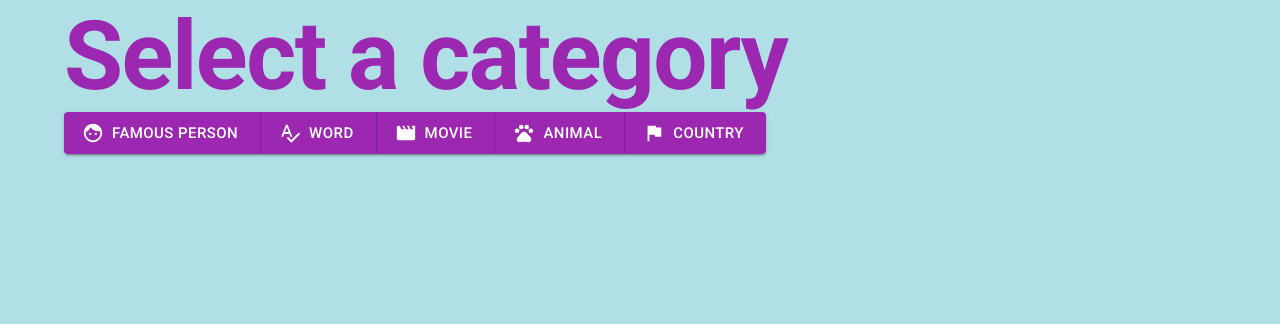
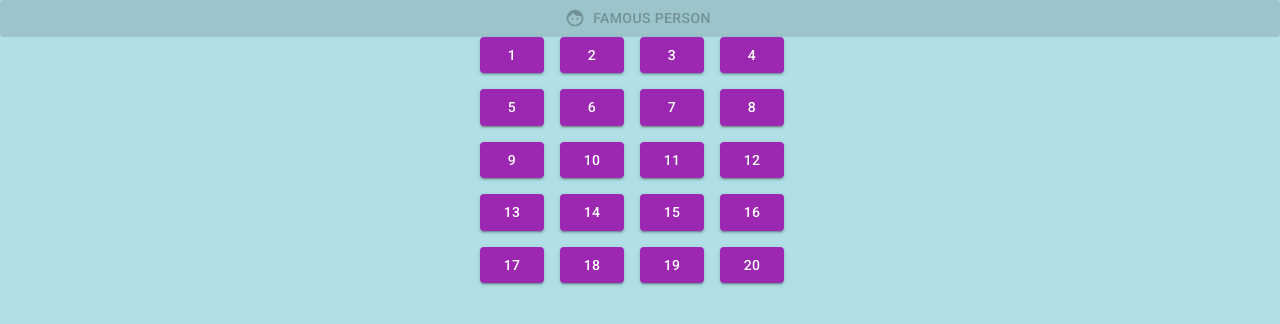
Before and after one commit to pmatos96/hint-quest, a Next.js app: page /game in a window 1280 px wide. Both pictures are taken after a click on the button "FAMOUS PERSON". Shown: the top 324 px of the page. Built offline with nearby package versions, Linux system fonts and the light colour scheme.

Commit message:
feat: Adding lodash and hints board component

```diff
--- a/package.json
+++ b/package.json
@@ -15,12 +15,14 @@
     "@fontsource/roboto": "^5.2.5",
     "@mui/icons-material": "^6.4.7",
     "@mui/material": "^6.4.7",
+    "lodash": "^4.17.21",
     "next": "15.2.2",
     "react": "^19.0.0",
     "react-dom": "^19.0.0"
   },
   "devDependencies": {
     "@eslint/eslintrc": "^3",
+    "@types/lodash": "^4.17.16",
     "@types/node": "^20",
     "@types/react": "^19",
     "@types/react-dom": "^19",
--- /dev/null
+++ b/src/app/game/components/HintsBoard.tsx
@@ -0,0 +1,20 @@
+import Button from "@mui/material/Button";
+import Grid from "@mui/material/Grid2";
+import range from "lodash/range";
+const HintsBoard = (): React.ReactNode => {
+  const hintsPositions = Array.from(Array(20).keys());
+
+  return (
+    <Grid width={320} container rowSpacing={2} columnSpacing={2}>
+      {range(1, 21).map((index) => (
+        <Grid>
+          <Button variant="contained" color="secondary" key={index}>
+            {index}
+          </Button>
+        </Grid>
+      ))}
+    </Grid>
+  );
+};
+
+export default HintsBoard;
--- a/src/app/game/page.tsx
+++ b/src/app/game/page.tsx
@@ -1,3 +1,4 @@
+"use client";
 import Typography from "@mui/material/Typography";
 import Box from "@mui/material/Box";
 import Button from "@mui/material/Button";
@@ -7,25 +8,68 @@ import SpellcheckIcon from "@mui/icons-material/Spellcheck";
 import MovieIcon from "@mui/icons-material/Movie";
 import PetsIcon from "@mui/icons-material/Pets";
 import FlagIcon from "@mui/icons-material/Flag";
-import { Container } from "@mui/material";
+import Grid from "@mui/material/Grid2";
+import React from "react";
+import useManageLocalStorage, { GameCategory } from "@/hooks/useManageLocalStorage";
+import HintsBoard from "./components/HintsBoard";
+import { Container, Stack } from "@mui/material";
+
+const GAME_CATEGORIES_MAP: Record<GameCategory, { label: string; icon: React.ReactNode }> = {
+  famousPerson: {
+    label: "Famous person",
+    icon: <FaceIcon />,
+  },
+  word: {
+    label: "Word",
+    icon: <SpellcheckIcon />,
+  },
+  movie: {
+    label: "Movie",
+    icon: <MovieIcon />,
+  },
+  animal: {
+    label: "Animal",
+    icon: <PetsIcon />,
+  },
+  country: {
+    label: "Country",
+    icon: <FlagIcon />,
+  },
+};
 
 export default function Game() {
+  const { gameCategory, setGameCategory } = useManageLocalStorage();
+
   return (
-    <div>
-      <Container sx={{ backgroundColor: "secondary" }}>
-        <Box>
+    <Stack width="100%">
+      {!gameCategory ? (
+        <>
           <Typography variant="h1" fontWeight="bold" color="secondary">
             Select a category
           </Typography>
           <ButtonGroup variant="contained" color="secondary" size="large">
-            <Button startIcon={<FaceIcon />}>Famous person</Button>
-            <Button startIcon={<SpellcheckIcon />}>Word</Button>
-            <Button startIcon={<MovieIcon />}>Movie</Button>
-            <Button startIcon={<PetsIcon />}>Animal</Button>
-            <Button startIcon={<FlagIcon />}>Country</Button>
+            {Object.entries(GAME_CATEGORIES_MAP).map(([key, { label, icon }]) => (
+              <Button key={key} startIcon={icon} onClick={() => setGameCategory(key)}>
+                {label}
+              </Button>
+            ))}
           </ButtonGroup>
-        </Box>
-      </Container>
-    </div>
+        </>
+      ) : (
+        <>
+          <Button
+            variant="contained"
+            color="secondary"
+            disabled
+            startIcon={GAME_CATEGORIES_MAP[gameCategory as GameCategory].icon}
+          >
+            {GAME_CATEGORIES_MAP[gameCategory as GameCategory].label}
+          </Button>
+          <Box display="flex" justifyContent="center" width={"100%"}>
+            <HintsBoard />
+          </Box>
+        </>
+      )}
+    </Stack>
   );
 }
--- a/src/hooks/useManageLocalStorage.tsx
+++ b/src/hooks/useManageLocalStorage.tsx
@@ -8,15 +8,28 @@ type Player = {
 
 type PlayerList = Player[];
 
+export type GameCategory = "famousPerson" | "word" | "movie" | "animal" | "country";
+
 const useManageLocalStorage = () => {
   const [players, setPlayers] = useState<PlayerList>(() => {
     const storedPlayers = localStorage.getItem("players");
     return storedPlayers ? JSON.parse(storedPlayers) : [];
   });
 
+  const [gameCategory, setGameCategory] = useState<GameCategory>(() => {
+    const storedCategory = localStorage.getItem("gameCategory") as GameCategory;
+    return storedCategory || null;
+  });
+
   useEffect(() => {
     localStorage.setItem("players", JSON.stringify(players));
   }, [players]);
+
+  useEffect(() => {
+    if (gameCategory) {
+      localStorage.setItem("gameCategory", gameCategory);
+    }
+  }, [gameCategory]);
 
   const addPlayer = useCallback((name: string) => {
     setPlayers((prevPlayers) => [...prevPlayers, { id: prevPlayers.length, name }]);
@@ -48,6 +61,8 @@ const useManageLocalStorage = () => {
     clearPlayers,
     setPlayersList,
     checkExistingPlayer,
+    gameCategory,
+    setGameCategory,
   };
 };
 
```
Also changed, not shown: 1 other file (tests, documents, lock files or other folders).
